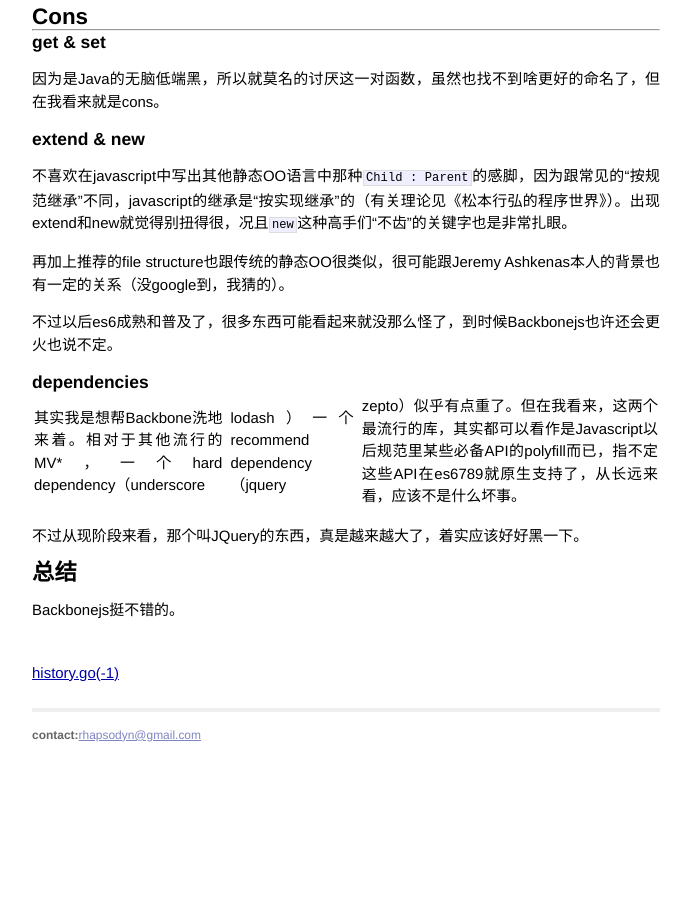
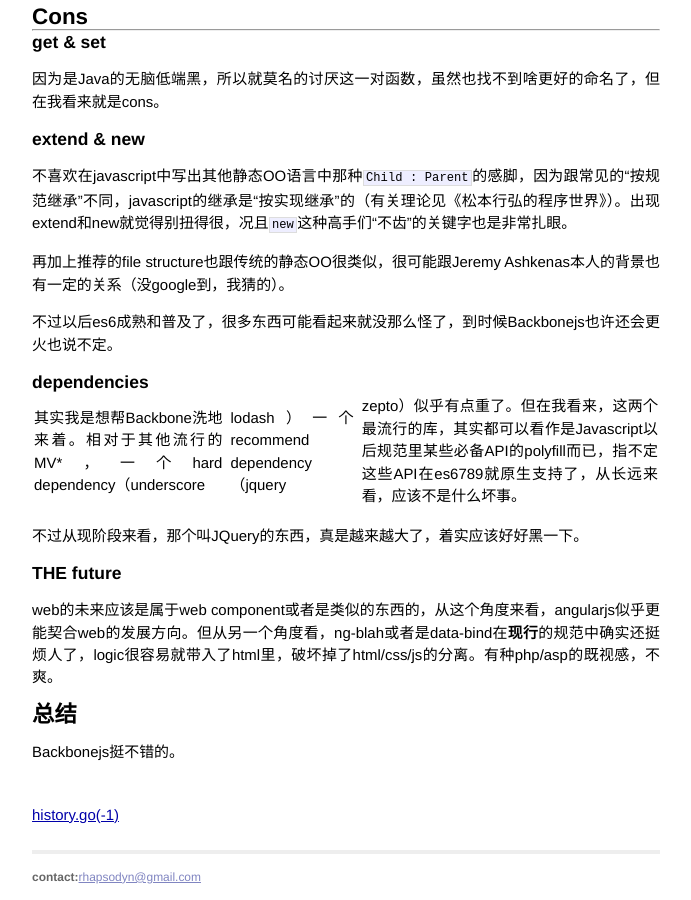
Before and after one commit to rhapsodyn/rhapsodyn.github.com, a Jekyll site: the page built from _posts/2014-01-16-exploration-of-backbone-js.md, in a window 1280 px wide and 900 px high, scrolled down 1577 px. Shown: the whole window, without its empty margins (294-985 px from the left). Built offline with Jekyll 4.4.1, drawn with Linux system fonts in a browser that asks for light colours; Markdown is read by kramdown in place of the engine named in the settings; before the commit the page ends 2335 px from its top, so only the background shows below that.

Commit message:
add something to the lasted post

```diff
--- a/_posts/2014-01-16-exploration-of-backbone-js.md
+++ b/_posts/2014-01-16-exploration-of-backbone-js.md
@@ -62,6 +62,10 @@
 
 不过从现阶段来看，那个叫JQuery的东西，真是越来越大了，着实应该好好黑一下。
 
+### THE future
+
+web的未来应该是属于web component或者是类似的东西的，从这个角度来看，angularjs似乎更能契合web的发展方向。但从另一个角度看，ng-blah或者是data-bind在**现行**的规范中确实还挺烦人了，logic很容易就带入了html里，破坏掉了html/css/js的分离。有种php/asp的既视感，不爽。
+
 ## 总结
 
 Backbonejs挺不错的。
```
